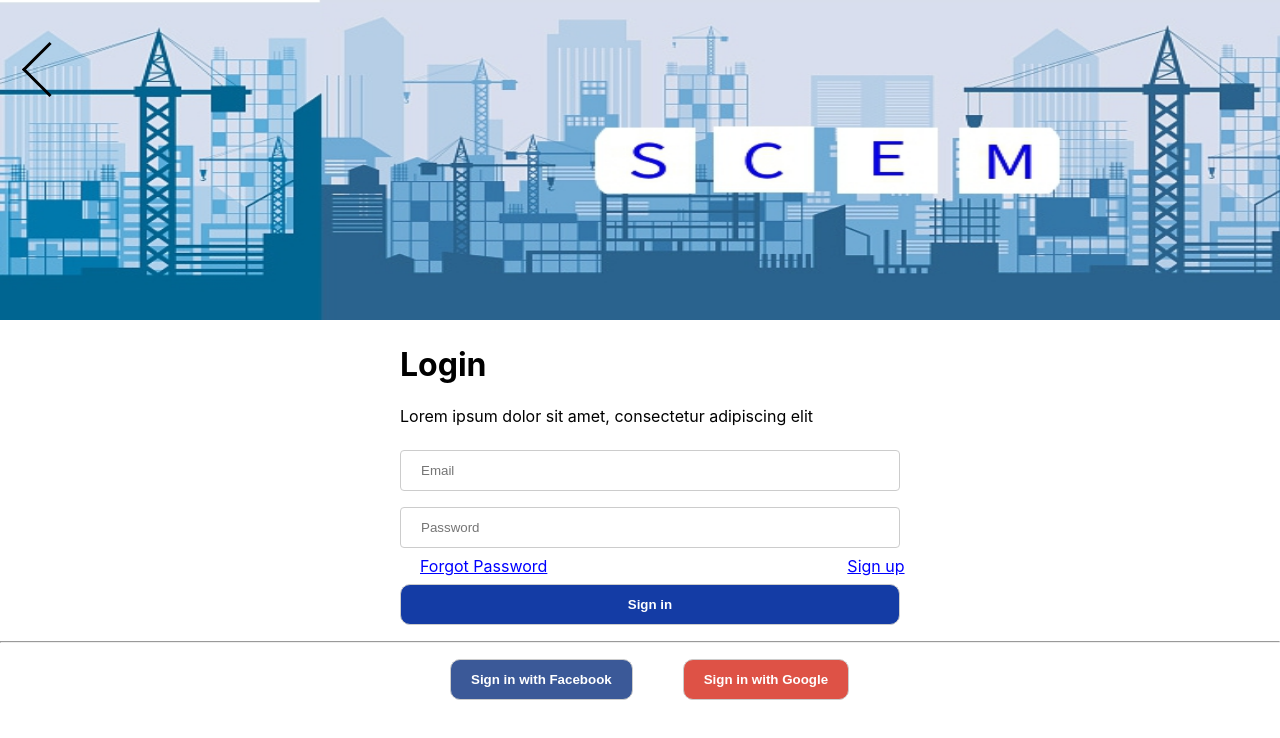
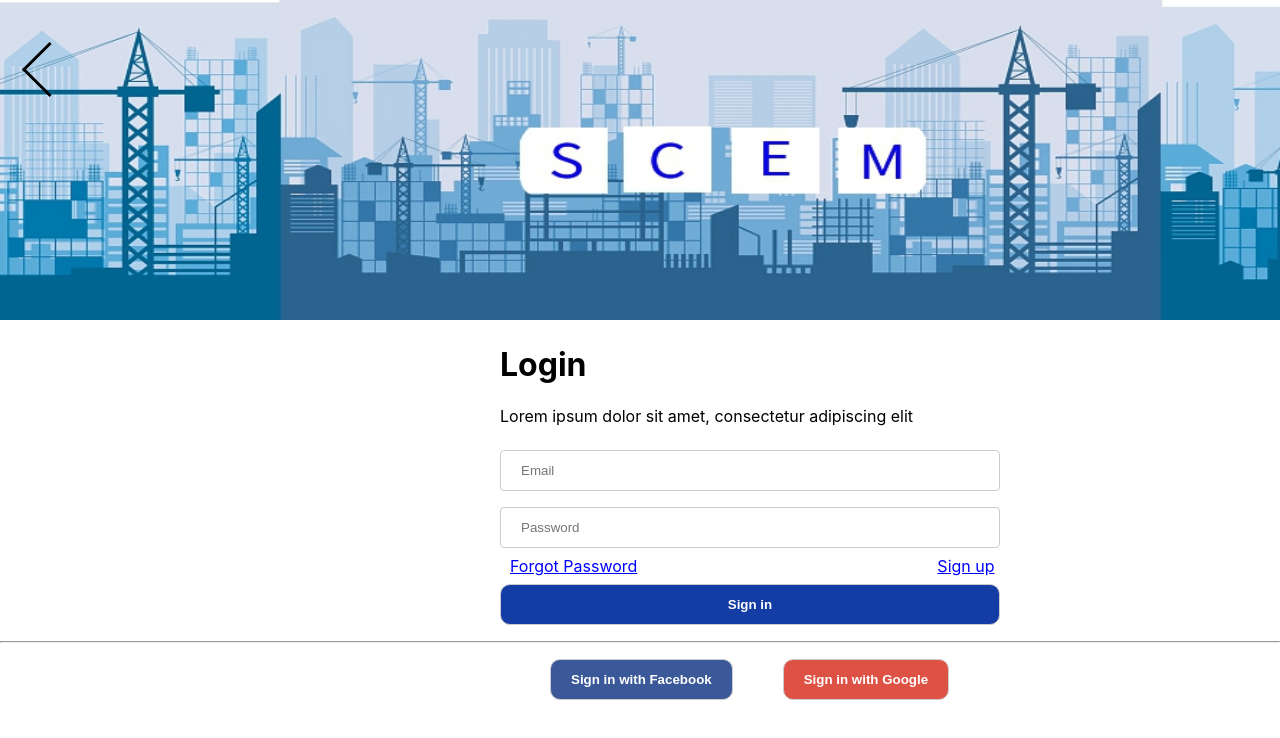
Before and after one commit to shp2018/SCEM, a React (Create React App) app in the folder SCEM Web/: page /login in a window 1280 px wide. Shown: the top 738 px of the page. Built offline with nearby package versions, Linux system fonts and the light colour scheme.

Commit message:
add components

```diff
--- a/SCEM Web/package.json
+++ b/SCEM Web/package.json
@@ -6,8 +6,10 @@
     "@testing-library/jest-dom": "^5.16.5",
     "@testing-library/react": "^13.4.0",
     "@testing-library/user-event": "^13.5.0",
+    "gapi-script": "^1.2.0",
     "react": "^18.2.0",
     "react-dom": "^18.2.0",
+    "react-google-login": "^5.2.2",
     "react-router-dom": "^6.8.1",
     "react-scripts": "5.0.1",
     "styled-components": "^5.3.6",
--- a/SCEM Web/src/App.css
+++ b/SCEM Web/src/App.css
@@ -1,13 +1,15 @@
 #logo{
-  width:103em;
+  width:90em;
  height:20em;
+ position:relative;
+
 }
 body{
   overflow-x: hidden;
 }
 #loginTitle,#subtitle,#signin{
   position:relative;
-  left:400px;
+  left:500px;
 
 }
 #loginTitle{
@@ -16,7 +18,7 @@ body{
 
 input[type=text], select {
   position:relative;
-  left:400px;
+  left:500px;
   width: 500px;
   padding: 12px 20px;
   margin: 8px 0;
@@ -27,14 +29,14 @@ input[type=text], select {
 }
 #forgot{
   position:relative;
-  left:420px;
+  left:510px;
   color:blue;
 
 
 }
 #signup{
   position:relative;
-  left:720px;
+  left:810px;
   color:blue;
 
 }
@@ -55,7 +57,7 @@ input[type=text], select {
 #facebook{
   position: relative;
   padding: 12px 20px;
-  left:450px;
+  left:550px;
   margin: 8px 0;
   display: inline-block;
   border: 1px solid #ccc;
@@ -69,7 +71,7 @@ input[type=text], select {
 #google{
   position: relative;
   padding: 12px 20px;
-  left:500px;
+  left:600px;
   margin: 8px 0;
   display: inline-block;
   border: 1px solid #ccc;
```
Also changed, not shown: SCEM Web/src/components/login.js (added), 1 other file (tests, documents, lock files or other folders).
